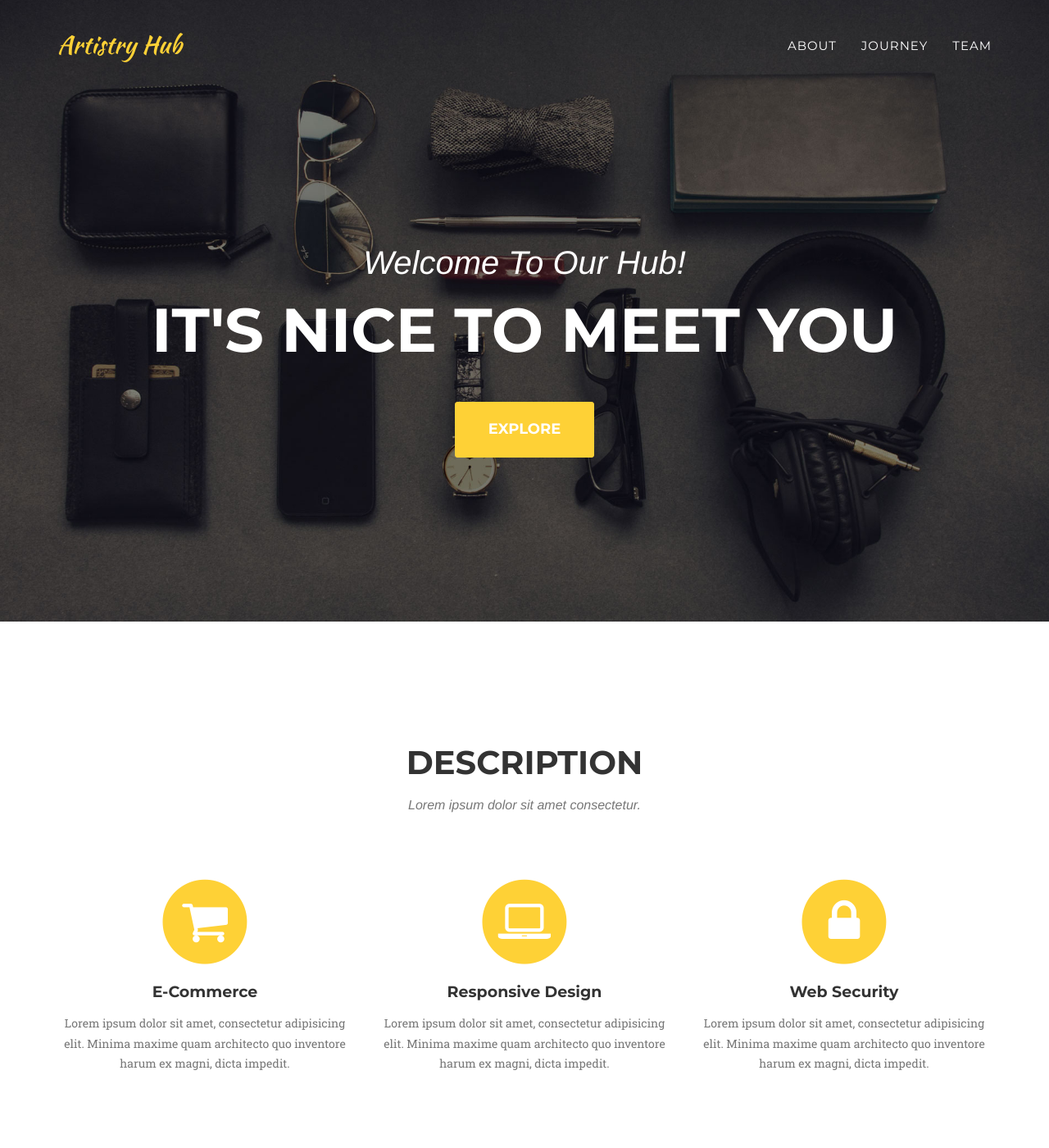
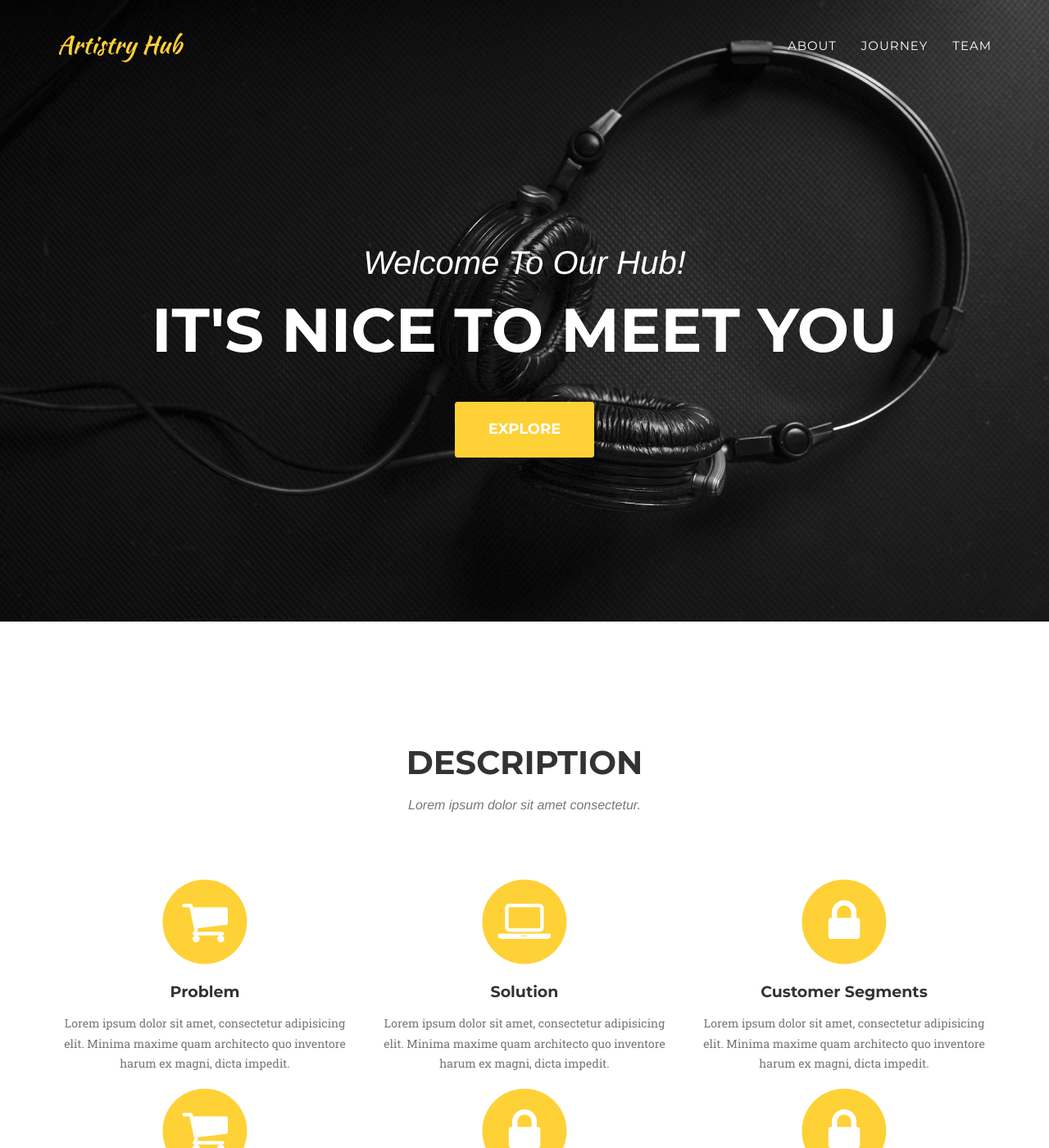
Before and after one commit to ArtistryHub/ArtistryHub, a Jekyll site: the page built from index.html, in a window 1280 px wide and 1400 px high. Shown: the whole window at 82% size. Built offline with Jekyll 4.4.1, drawn with Linux system fonts in a browser that asks for light colours; some web fonts are replaced; some of the changed text lies outside the part shown.

Commit message:
Added missing structures in description; Try new background

```diff
--- a/_includes/css/agency.css
+++ b/_includes/css/agency.css
@@ -269,7 +269,7 @@
     text-align: center;
     color: #fff;
     background-attachment: scroll;
-    background-image: url('{{ site.baseurl }}/img/header-bg.jpg');
+    background-image: url('{{ site.baseurl }}/img/earphones-bg.jpg');
     background-position: center center;
     background-repeat: none;
     -webkit-background-size: cover;
--- a/_includes/description.html
+++ b/_includes/description.html
@@ -13,7 +13,7 @@
                         <i class="fa fa-circle fa-stack-2x text-primary"></i>
                         <i class="fa fa-shopping-cart fa-stack-1x fa-inverse"></i>
                     </span>
-                    <h4 class="service-heading">E-Commerce</h4>
+                    <h4 class="service-heading">Problem</h4>
                     <p class="text-muted">Lorem ipsum dolor sit amet, consectetur adipisicing elit. Minima maxime quam architecto quo inventore harum ex magni, dicta impedit.</p>
                 </div>
                 <div class="col-md-4">
@@ -21,7 +21,7 @@
                         <i class="fa fa-circle fa-stack-2x text-primary"></i>
                         <i class="fa fa-laptop fa-stack-1x fa-inverse"></i>
                     </span>
-                    <h4 class="service-heading">Responsive Design</h4>
+                    <h4 class="service-heading">Solution</h4>
                     <p class="text-muted">Lorem ipsum dolor sit amet, consectetur adipisicing elit. Minima maxime quam architecto quo inventore harum ex magni, dicta impedit.</p>
                 </div>
                 <div class="col-md-4">
@@ -29,7 +29,31 @@
                         <i class="fa fa-circle fa-stack-2x text-primary"></i>
                         <i class="fa fa-lock fa-stack-1x fa-inverse"></i>
                     </span>
-                    <h4 class="service-heading">Web Security</h4>
+                    <h4 class="service-heading">Customer Segments</h4>
+                    <p class="text-muted">Lorem ipsum dolor sit amet, consectetur adipisicing elit. Minima maxime quam architecto quo inventore harum ex magni, dicta impedit.</p>
+                </div>
+                <div class="col-md-4">
+                    <span class="fa-stack fa-4x">
+                        <i class="fa fa-circle fa-stack-2x text-primary"></i>
+                        <i class="fa fa-shopping-cart fa-stack-1x fa-inverse"></i>
+                    </span>
+                    <h4 class="service-heading">Cost Structure</h4>
+                    <p class="text-muted">Lorem ipsum dolor sit amet, consectetur adipisicing elit. Minima maxime quam architecto quo inventore harum ex magni, dicta impedit.</p>
+                </div>
+                <div class="col-md-4">
+                    <span class="fa-stack fa-4x">
+                        <i class="fa fa-circle fa-stack-2x text-primary"></i>
+                        <i class="fa fa-lock fa-stack-1x fa-inverse"></i>
+                    </span>
+                    <h4 class="service-heading">Key Metrics</h4>
+                    <p class="text-muted">Lorem ipsum dolor sit amet, consectetur adipisicing elit. Minima maxime quam architecto quo inventore harum ex magni, dicta impedit.</p>
+                </div>
+                <div class="col-md-4">
+                    <span class="fa-stack fa-4x">
+                        <i class="fa fa-circle fa-stack-2x text-primary"></i>
+                        <i class="fa fa-lock fa-stack-1x fa-inverse"></i>
+                    </span>
+                    <h4 class="service-heading">Competition</h4>
                     <p class="text-muted">Lorem ipsum dolor sit amet, consectetur adipisicing elit. Minima maxime quam architecto quo inventore harum ex magni, dicta impedit.</p>
                 </div>
             </div>
```
Also changed, not shown: img/earphones-bg.jpg (added).
